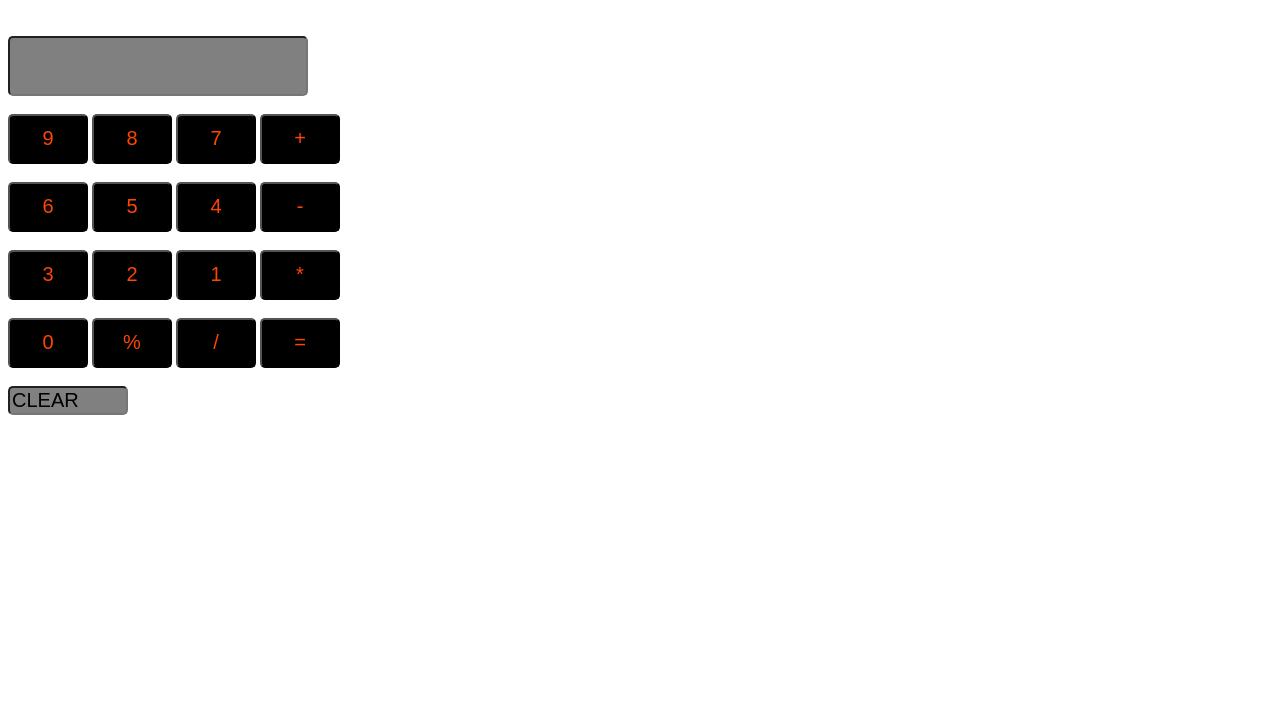
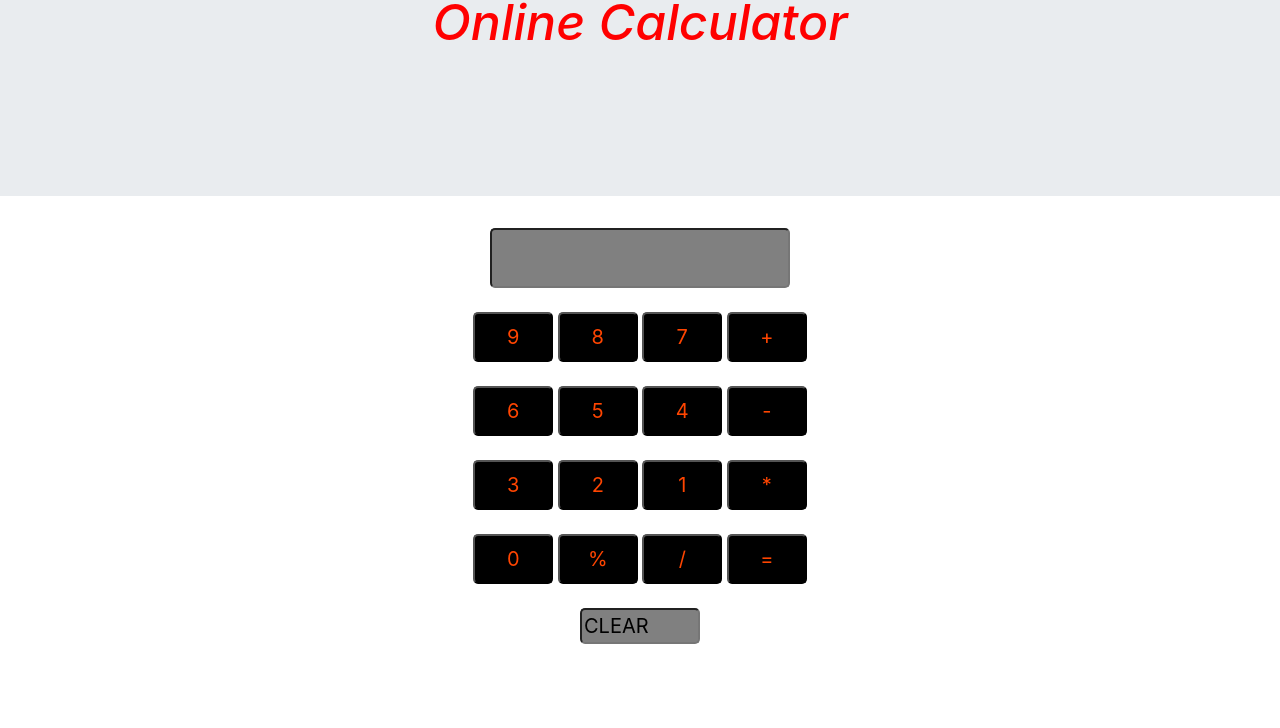
Before and after one commit to Rashmika2805/Day2, a plain HTML site: page index.html in a window 1280 px wide. Shown: the part 72-800 px from the top of the page. Drawn offline with nearby package versions, Linux system fonts and the light colour scheme.

Commit message:
Update index.html

```diff
--- a/index.html
+++ b/index.html
@@ -1,13 +1,24 @@
-<html>
-    <head>
-        <title> Calculator</title>
-        <link type="text/css" rel="stylesheet" href="cssfile.css">
-    </head>
+<!DOCTYPE html>
+<html lang="en">
+<head>
+    <meta charset="UTF-8">
+    <meta http-equiv="X-UA-Compatible" content="IE=edge">
+    <meta name="viewport" content="width=device-width, initial-scale=1.0">
+    <link rel="stylesheet" href="https://maxcdn.bootstrapcdn.com/bootstrap/4.5.2/css/bootstrap.min.css">
+    <script src="https://ajax.googleapis.com/ajax/libs/jquery/3.5.1/jquery.min.js"></script>
+    <script src="https://cdnjs.cloudflare.com/ajax/libs/popper.js/1.16.0/umd/popper.min.js"></script>
+    <script src="https://maxcdn.bootstrapcdn.com/bootstrap/4.5.2/js/bootstrap.min.js"></script>
+    <link type="text/css" rel="stylesheet" href="cssfile.css">
+    <title> Calculator</title>
+</head>
     <body>
         <script type="text/javascript" src="jsfile.js"></script>
         <script src="p1.js"></script>
-        <div id="mydiv">
-            <i><h2 id="heading">Online  Calculator</h2></i>
+        <body>
+            <div class="jumbotron jumbotron-fluid text-center">
+                    <h2 id="heading"><i> Online Calculator</i></h1><br><br><br>
+            </div>
+            <div class="container text-center">
             <form name="cal">
                 <input type="text" name="display1" id="dis" >
                 <br><br>
@@ -29,7 +40,7 @@
                 <input type="button"  value="0" onclick="display('0')">
                 <input type="button"  value="%" onclick="display('%')">
                 <input type="button"  value="/" onclick="display('/')">
-                <input type="button" value="=" onclick="cal.display1.value=eval(cal.display1.value) ">
+                <input type="button" value="=" onclick="calculate() ">
                 <br><br>
                 <input type="text" value="CLEAR"  onclick="display1.value=' '"/>
                 <br><br>
```
